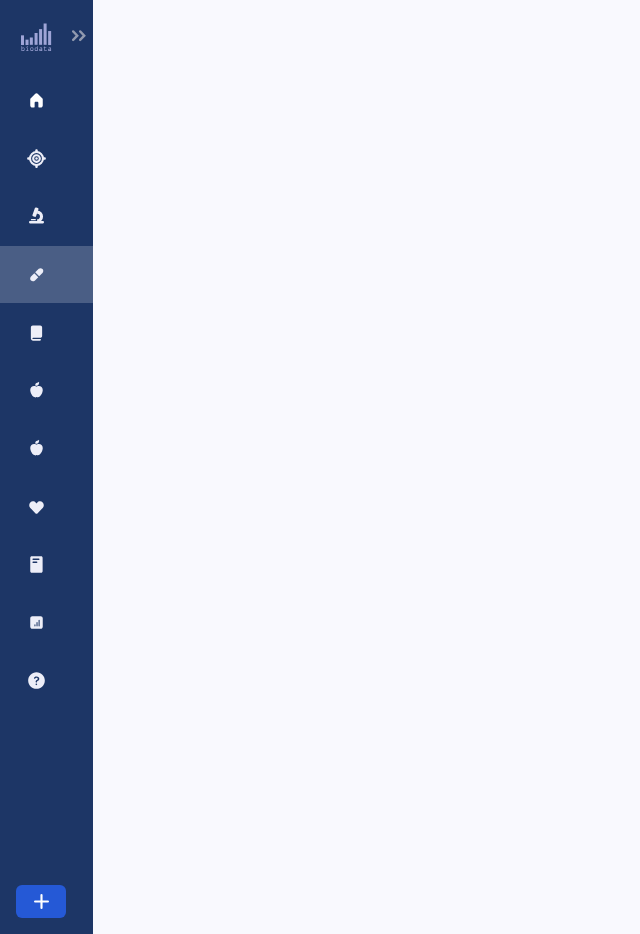
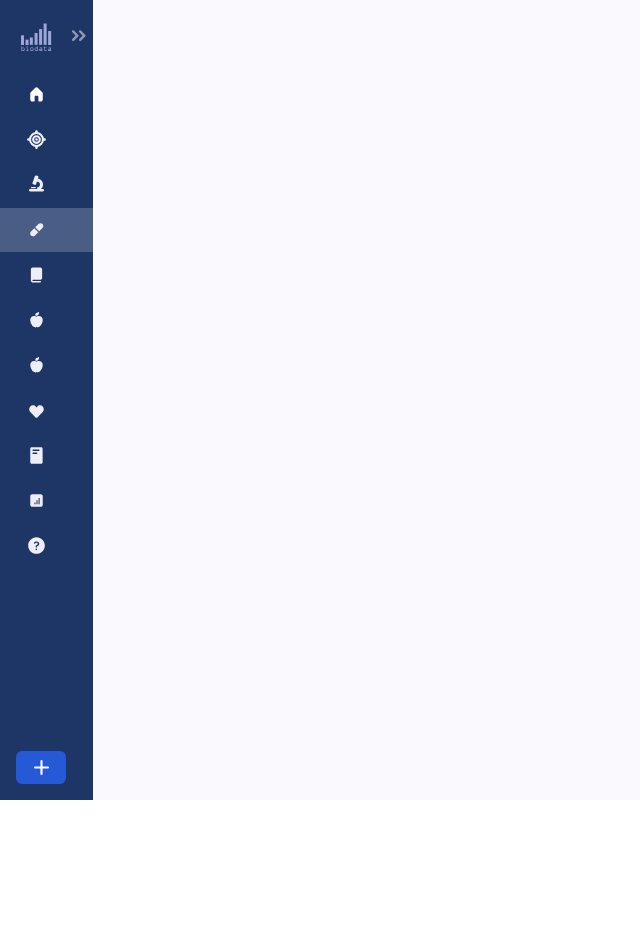
Before and after one commit to hariprasad9899/react-dev-task, a React (Vite) app: page / in a window 1280 px wide. Shown: the whole page, without its empty margins (0-640 px from the left). After the commit the page ends 800 px from the top, so only its background shows below. Built offline with nearby package versions, Linux system fonts and the light colour scheme.

Commit message:
dev added scrollable height for scheduler component

```diff
--- a/src/index.css
+++ b/src/index.css
@@ -26,4 +26,5 @@ body {
 body {
   font-family: "Inter";
   font-weight: 500;
+  overflow: hidden;
 }
--- a/src/layout/Sidebar.tsx
+++ b/src/layout/Sidebar.tsx
@@ -54,6 +54,8 @@ export function Sidebar({toggleState,handleToggle}:SidebarType) {
                                 updateActiveMenu = {updateActiveMenu}
                             />
                 })}
+
+
             </div>
 
             <div className="sidebar-add-btn">
@@ -66,6 +68,9 @@ export function Sidebar({toggleState,handleToggle}:SidebarType) {
                     </button>
                 </div>
 
+
+
+
         </div>
     )
 
--- a/src/styles/schedulerComponent.css
+++ b/src/styles/schedulerComponent.css
@@ -4,6 +4,8 @@
     padding: 1rem 1rem 1rem 1rem;
     border-radius: 15px;
     margin-top: 1rem;
+    max-height: 100vh;
+    overflow-y: scroll;
 }
 
 .scheduler-header {
@@ -116,7 +118,7 @@
     color: #FFFFFF;
     font-family: "Inter";
     font-weight: 500;
-    font-size: 14px;
+    font-size: 10px;
     background-color: #DE769C;
 }
 
--- a/src/styles/sideBar.css
+++ b/src/styles/sideBar.css
@@ -1,6 +1,8 @@
 .sidebar-layout {
     min-height: 100vh;
     max-height: 150vh;
+    height: fit-content;
+    position: relative;
 }
 .sidebar-header {
     display: flex;
@@ -73,7 +75,7 @@
     display: flex;
     align-items: center;
     gap: 0.8rem;
-    padding: 1rem;
+    padding: 0.6rem;
     padding-left: 1.5rem;
     text-wrap: nowrap;
 }
@@ -93,12 +95,13 @@
 
 .navmenu-title {
     font-weight: 300;
-    font-size: 14px;
+    font-size: 12px;
 }
 
 .sidebar-add-btn {
+    position: absolute;
     padding: 1rem;
-    margin-top: 20vh;
+    bottom: 0%;
 }
 
 .sidebar-add-btn button {
```
Lines whose indentation alone changed are shown as unchanged.
